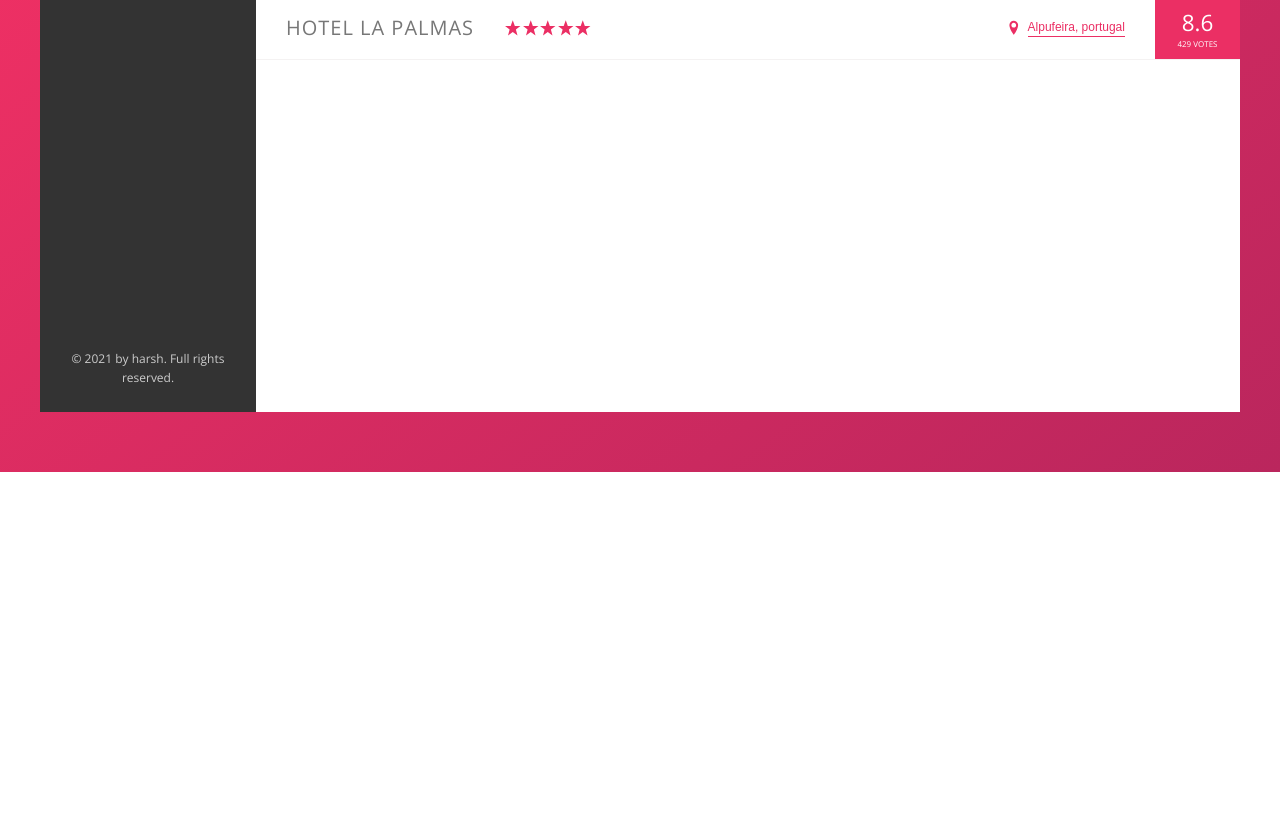
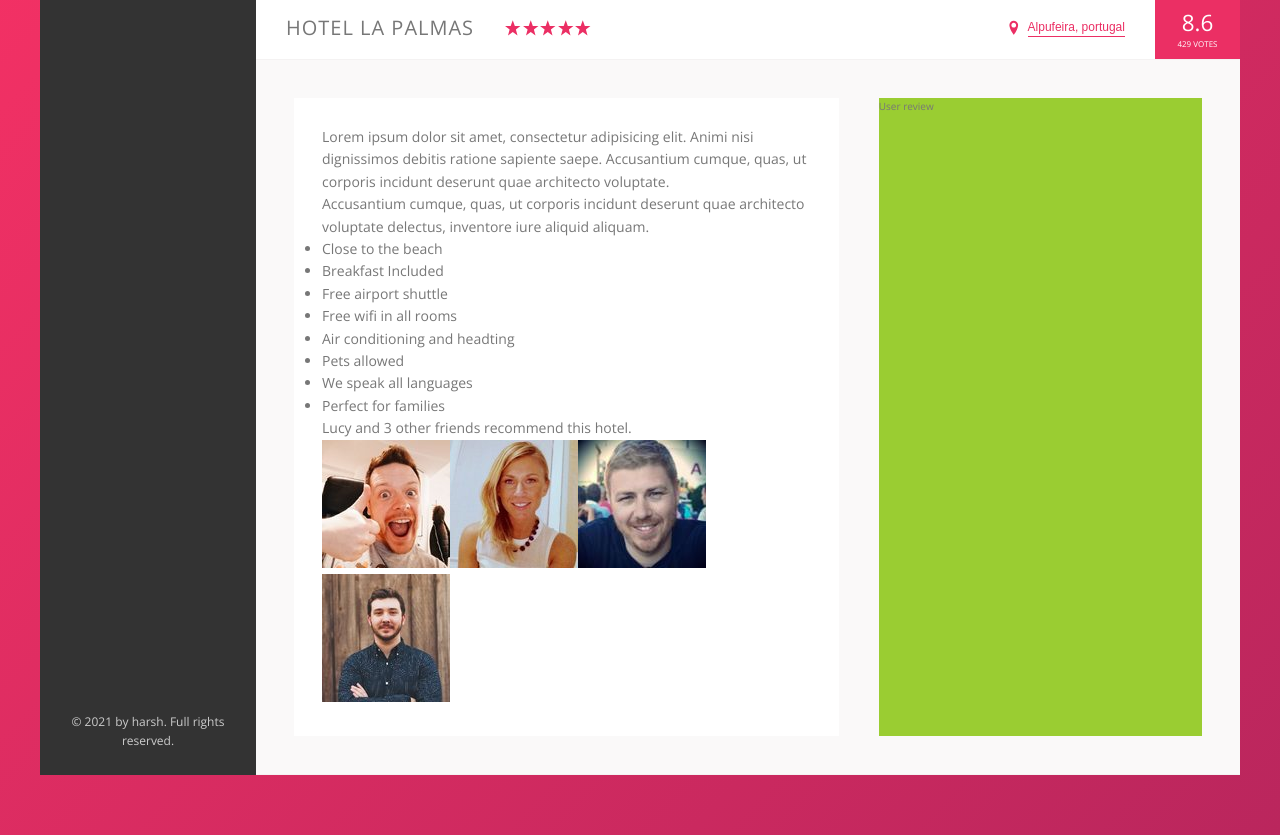
Before and after one commit to yes-im-harsh/Trillo-Project, a website: page index.html in a window 1280 px wide. Shown: the part 518-1353 px from the top of the page. Before the commit the page ends 990 px from the top, so only its background shows below. Drawn offline with nearby package versions, Linux system fonts and the light colour scheme.

Commit message:
Description section created and some styling

```diff
--- a/index.html
+++ b/index.html
@@ -31,6 +31,8 @@
           </button>
         </form>
 
+        <!-- User Navigation -->
+
         <nav class="user-nav">
           <div class="user-nav__icon-box">
             <svg class="user-nav__icon">
@@ -54,6 +56,8 @@
           </div>
         </nav>
       </header>
+
+      <!-- Sidebar -->
 
       <div class="content">
         <nav class="sidebar">
@@ -96,7 +100,11 @@
           <div class="legal">&copy; 2021 by harsh. Full rights reserved.</div>
         </nav>
 
+        <!-- Hotelview -->
+
         <main class="hotel-view">
+          <!-- __Gallery -->
+
           <div class="gallery">
             <figure class="gallery__item">
               <img
@@ -120,6 +128,8 @@
               />
             </figure>
           </div>
+
+          <!-- __Overview -->
 
           <div class="overview">
             <h1 class="overview__heading">Hotel La Palmas</h1>
@@ -153,6 +163,62 @@
               <div class="overview__rating-count">429 votes</div>
             </div>
           </div>
+
+          <!-- __Detail -->
+
+          <div class="detail">
+            <!-- __Description -->
+
+            <div class="description">
+              <p class="paragraph">
+                Lorem ipsum dolor sit amet, consectetur adipisicing elit. Animi
+                nisi dignissimos debitis ratione sapiente saepe. Accusantium
+                cumque, quas, ut corporis incidunt deserunt quae architecto
+                voluptate.
+              </p>
+              <p class="paragraph">
+                Accusantium cumque, quas, ut corporis incidunt deserunt quae
+                architecto voluptate delectus, inventore iure aliquid aliquam.
+              </p>
+              <ul class="list">
+                <li class="list__item">Close to the beach</li>
+                <li class="list__item">Breakfast Included</li>
+                <li class="list__item">Free airport shuttle</li>
+                <li class="list__item">Free wifi in all rooms</li>
+                <li class="list__item">Air conditioning and headting</li>
+                <li class="list__item">Pets allowed</li>
+                <li class="list__item">We speak all languages</li>
+                <li class="list__item">Perfect for families</li>
+              </ul>
+              <div class="recommend">
+                <p class="recommend__count">
+                  Lucy and 3 other friends recommend this hotel.
+                </p>
+                <div class="recommend__friends">
+                  <img
+                    src="img/user-1.jpg"
+                    alt="Friend 1"
+                    class="recommend__photo"
+                  /><img
+                    src="img/user-2.jpg"
+                    alt="Friend 2"
+                    class="recommend__photo"
+                  /><img
+                    src="img/user-3.jpg"
+                    alt="Friend 3"
+                    class="recommend__photo"
+                  /><img
+                    src="img/user-4.jpg"
+                    alt="Friend 4"
+                    class="recommend__photo"
+                  />
+                </div>
+              </div>
+            </div>
+
+            <!-- __User-Reviews -->
+            <div class="user-review">User review</div>
+          </div>
         </main>
       </div>
     </div>
--- a/sass/_base.scss
+++ b/sass/_base.scss
@@ -31,6 +31,9 @@ Grey dark 3: #999
   --color-grey-dark-3: #999;
 
   --shadow-dark: 0 2rem 6rem rgba($color: #000000, $alpha: 0.3);
+  --shadow-light: 0 2rem 5rem rgba($color: #000000, $alpha: 0.06);
+
+  --line: 1px solid var(--color-grey-light-2);
 }
 
 *,
--- a/sass/_layout.scss
+++ b/sass/_layout.scss
@@ -11,7 +11,7 @@
   font-size: 1.4rem;
   height: 7rem;
   background-color: #fff;
-  border-bottom: 1px solid var(--color-grey-light-2);
+  border-bottom: var(--line);
 
   display: flex;
   justify-content: space-between;
@@ -34,7 +34,25 @@
 .hotel-view {
   background-color: #fff;
   flex-grow: 1;
+}
 
-  //For Now
-  height: 80rem;
+.detail {
+  display: flex;
+  border-bottom: var(--line);
+  padding: 3.8rem;
+  background-color: var(--color-grey-light-1);
 }
+
+.description {
+  font-size: 1.4rem;
+  background-color: #fff;
+  flex: 0 0 60%;
+  margin-right: 4rem;
+  padding: 2.8rem;
+  box-shadow: var(--shawod-light);
+}
+
+.user-review {
+  background-color: yellowgreen;
+  flex: 1;
+}
```
Also changed, not shown: css/style.css.
